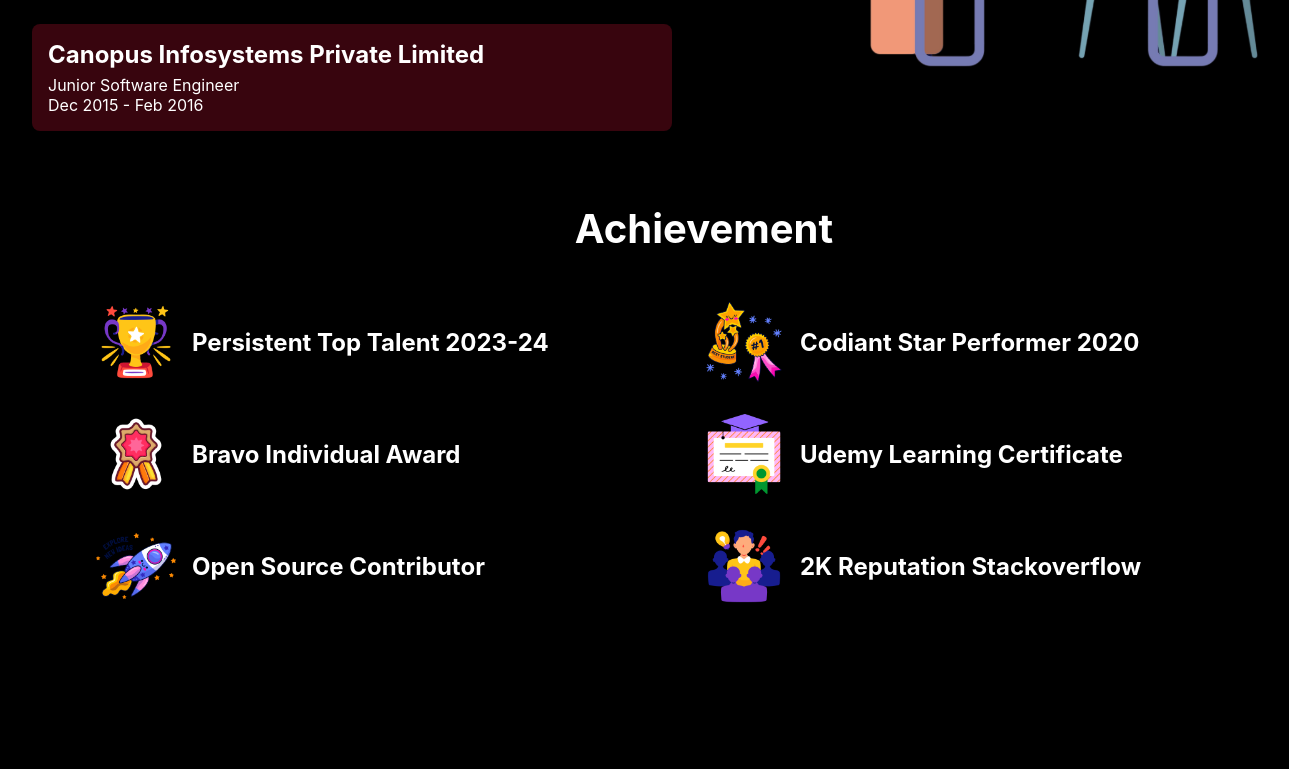
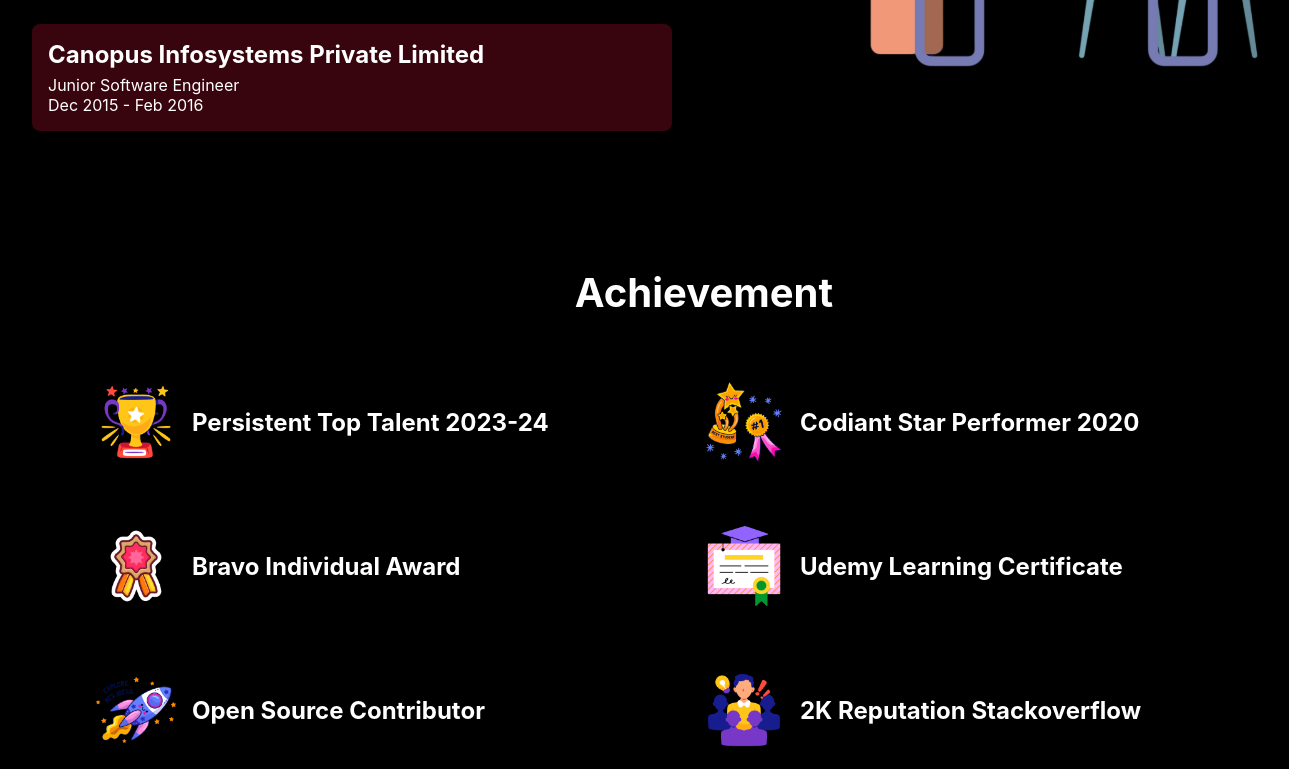
Before and after one commit to vishaldhanotiya/react-portfolio-design, a React (Create React App) app: page / in a window 1536 px wide. Shown: the part 2700-3469 px from the top of the page, without its empty margins (64-1353 px from the left). Built offline with nearby package versions, Linux system fonts and the light colour scheme.

Commit message:
fixed css issue

```diff
--- a/src/components/Achievement.scss
+++ b/src/components/Achievement.scss
@@ -118,7 +118,7 @@
 @media only screen and (min-width: 1281px) {
   .achievement-section {
     background-color: var(--black);
-    padding-top: 2rem;
+    padding-top: 6rem;
   }
 
   .achievement-title {
@@ -145,6 +145,6 @@
   }
   .center-div {
     display: flex;
-    margin-block: 1rem;
+    margin-block: 2rem;
   }
 }
```
